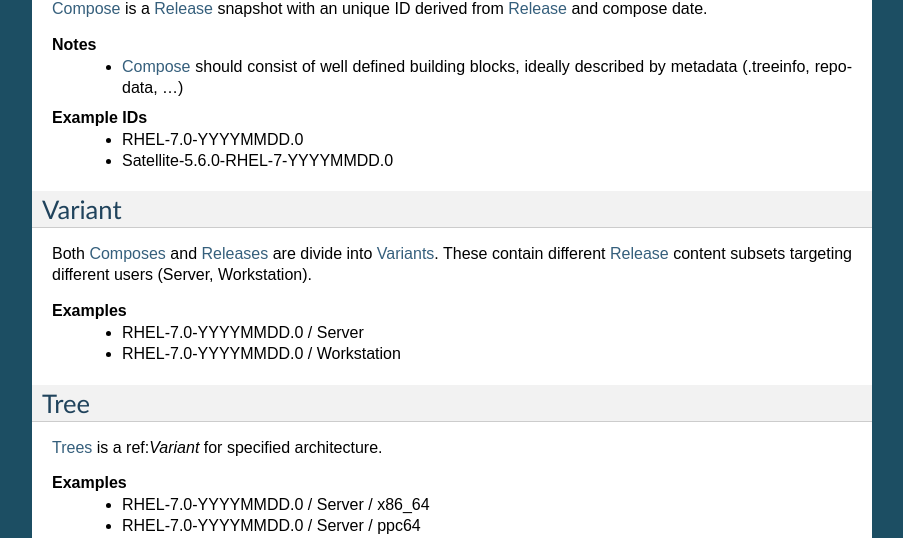
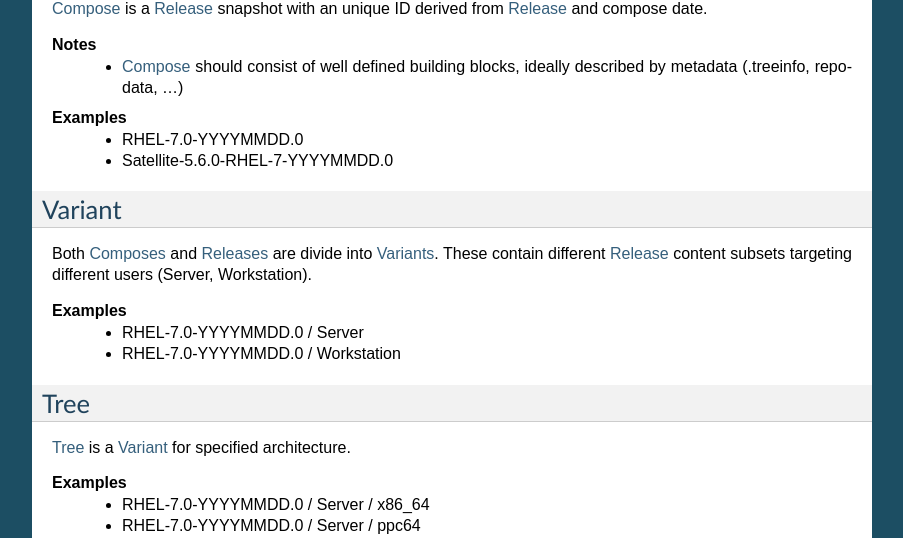
Before and after one commit to release-engineering/productmd, a Sphinx documentation site: the page built from doc/terminology.rst, in a window 1280 px wide and 900 px high, scrolled down 948 px. Shown: the part 151-689 px from the top of the window, without its empty margins (198-1101 px from the left). Built offline with Sphinx 7.4.7, drawn with Linux system fonts in a browser that asks for light colours.

Commit message:
doc: Polish terminology page

```diff
--- a/doc/terminology.rst
+++ b/doc/terminology.rst
@@ -68,7 +68,7 @@
 **Notes**
   * :ref:`Compose` should consist of well defined building blocks, ideally described by metadata (.treeinfo, repodata, ...)
 
-**Example IDs**
+**Examples**
   * RHEL-7.0-YYYYMMDD.0
   * Satellite-5.6.0-RHEL-7-YYYYMMDD.0
 
@@ -89,7 +89,7 @@
 
 Tree
 ====
-:ref:`Trees <Tree>` is a ref:`Variant` for specified architecture.
+:ref:`Tree` is a :ref:`Variant` for specified architecture.
 
 **Examples**
   * RHEL-7.0-YYYYMMDD.0 / Server / x86_64
```
